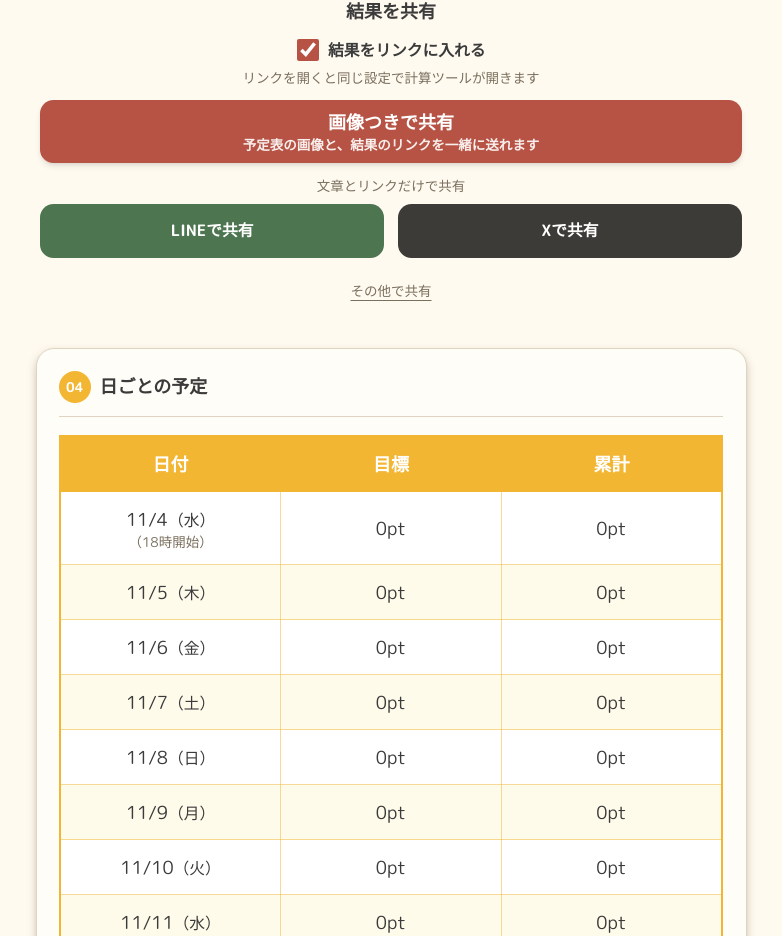
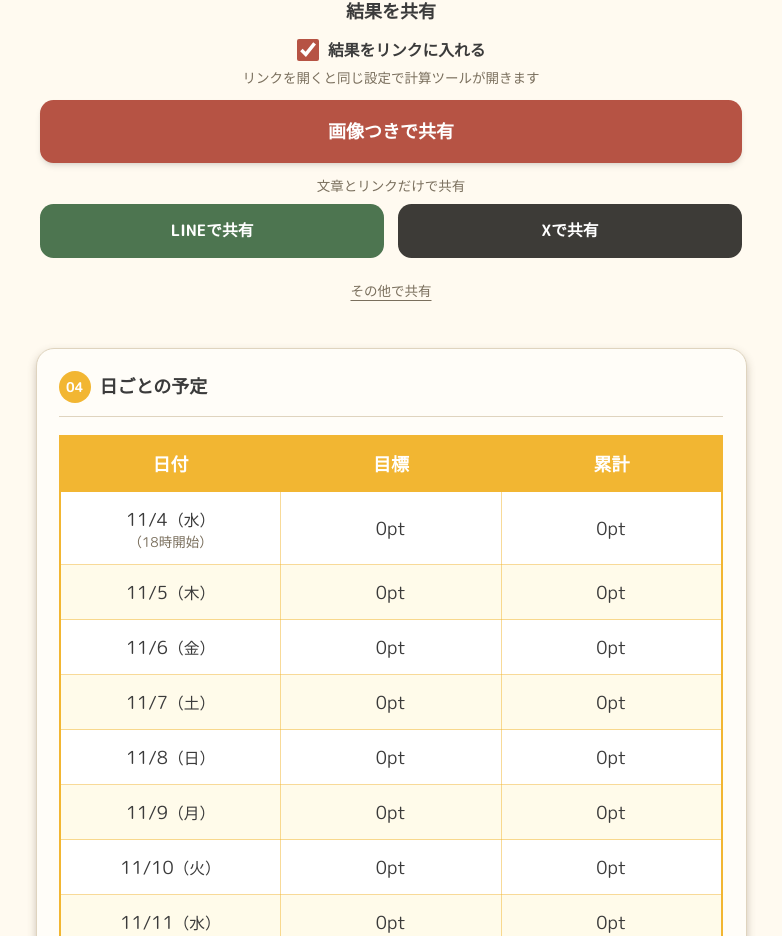
Before and after one commit to toupazu-tool/pazugiri-index, a Next.js app: page /point-calc/jigoku-meguri-2026 in a window 1280 px wide. Shown: the part 4729-5665 px from the top of the page, without its empty margins (249-1031 px from the left). Built offline with nearby package versions, Linux system fonts and the light colour scheme; no server answers.

Commit message:
style: 画像つきで共有ボタンの説明文を外す

```diff
--- a/src/components/PointCalc.tsx
+++ b/src/components/PointCalc.tsx
@@ -427,7 +427,6 @@ return (
           className="mb-3 flex min-h-14 w-full flex-col items-center justify-center rounded-xl bg-notebook-red px-3 text-base font-extrabold text-white shadow-md hover:opacity-90 focus-visible:outline-2 focus-visible:outline-offset-2 focus-visible:outline-brand-blue disabled:opacity-60"
         >
           {shareBusy ? "画像を作っています…" : "画像つきで共有"}
-          <span className="text-xs font-bold text-white/90">予定表の画像と、結果のリンクを一緒に送れます</span>
         </button>
         {shareHint && (
           <p role="status" className="mb-3 rounded-sm border border-brand-yellow bg-[#fff6d9] px-3 py-2 text-center text-xs font-bold text-[#7a5a00]">
```
